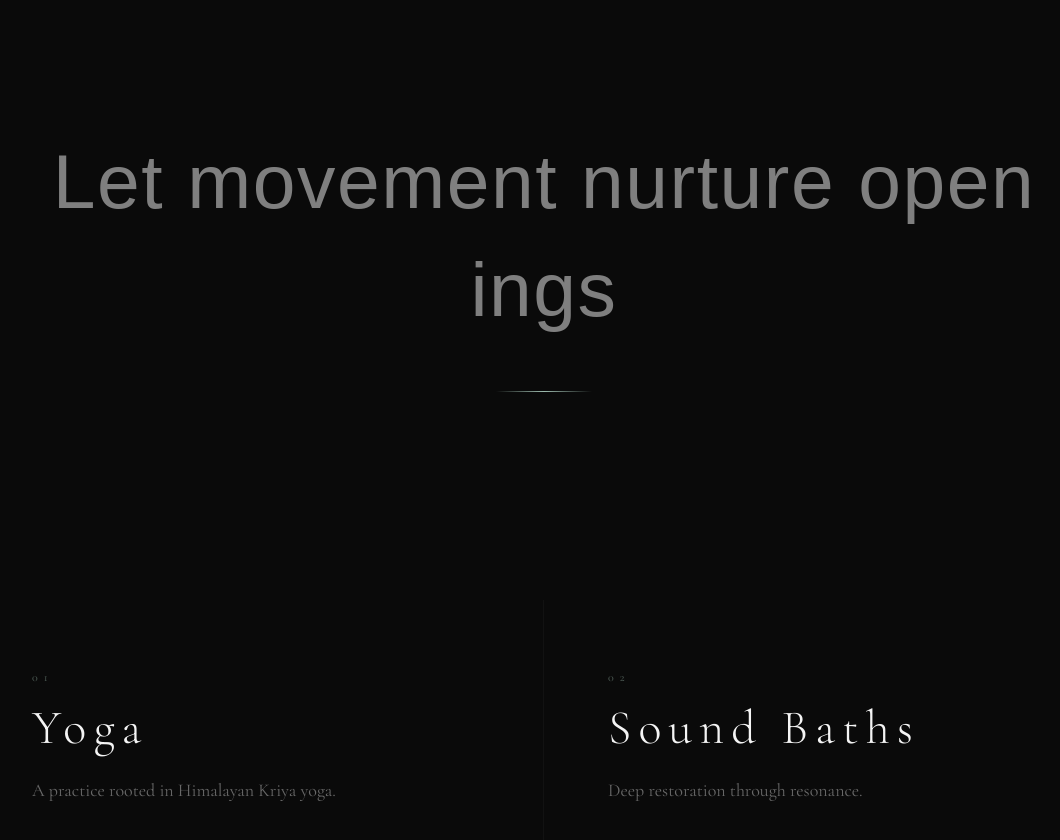
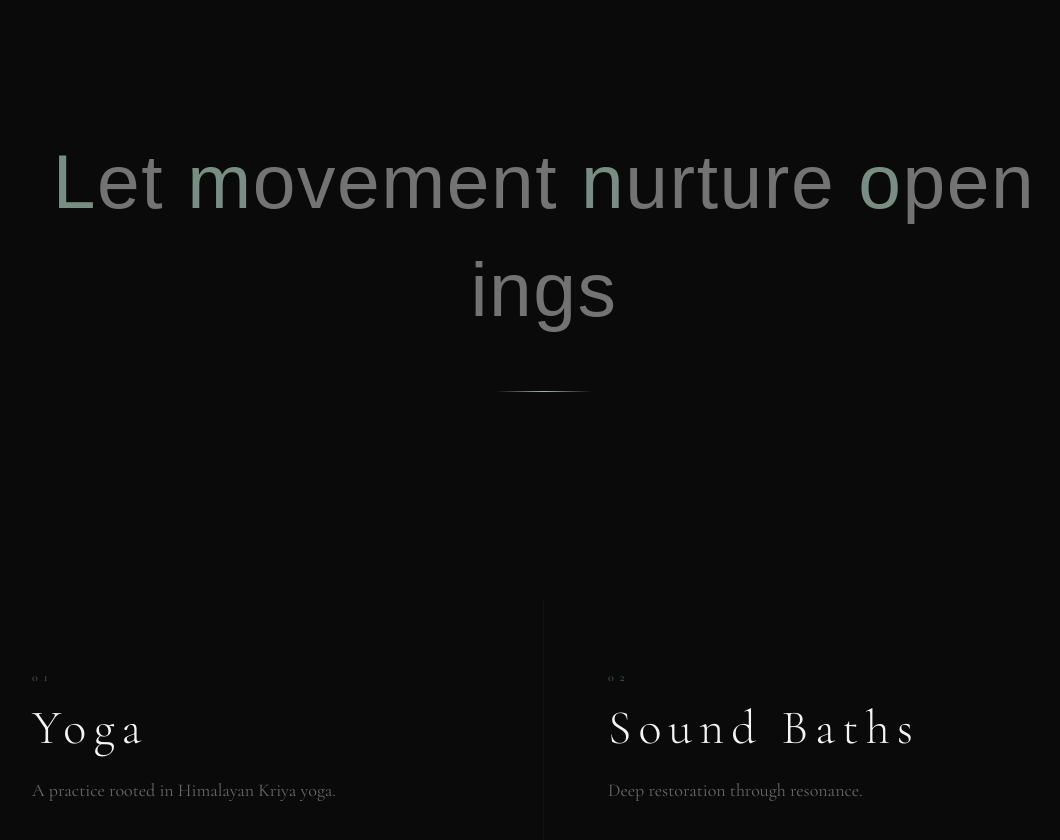
Before and after one commit to aydo-89/lmnoyoga, a Next.js app: page / in a window 1280 px wide. Shown: the part 800-1640 px from the top of the page, without its empty margins (96-1156 px from the left). Built offline with nearby package versions, Linux system fonts and the light colour scheme; grey boxes are pictures that could not be loaded; a web font is replaced by a local one.

Commit message:
v10.1: LMNO initials highlighted in sage to reveal acronym

```diff
--- a/app/components/HandwrittenText.tsx
+++ b/app/components/HandwrittenText.tsx
@@ -67,23 +67,31 @@ export default function HandwrittenText({ text, className = '' }: HandwrittenTex
         }}
         aria-label={text}
       >
-        {text.split('').map((char, i) => (
+        {text.split('').map((char, i) => {
+          // Check if this character is the first letter of a word
+          const isWordStart = i === 0 || text[i - 1] === ' ';
+          const isLetter = char !== ' ';
+          const isInitial = isWordStart && isLetter;
+
+          return (
             <span
               key={i}
               className="inline-block transition-all"
               style={{
                 opacity: i < visibleCount ? 1 : 0,
                 transform: i < visibleCount ? 'translateY(0)' : 'translateY(8px)',
-              color: 'rgba(244, 244, 244, 0.50)',
+                color: isInitial
+                  ? 'rgba(157, 187, 174, 0.75)'  // sage accent for L, M, N, O
+                  : 'rgba(244, 244, 244, 0.45)',
                 transitionDuration: '600ms',
                 transitionTimingFunction: 'cubic-bezier(0.23, 1, 0.32, 1)',
-              // Preserve spaces
                 width: char === ' ' ? '0.3em' : undefined,
               }}
             >
               {char === ' ' ? '\u00A0' : char}
             </span>
-        ))}
+          );
+        })}
       </p>
     </div>
   );
```
Lines whose indentation alone changed are shown as unchanged.
